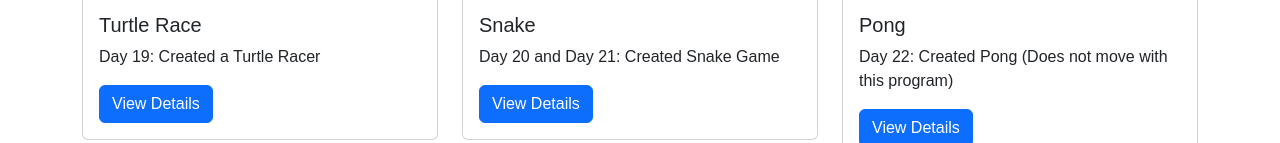
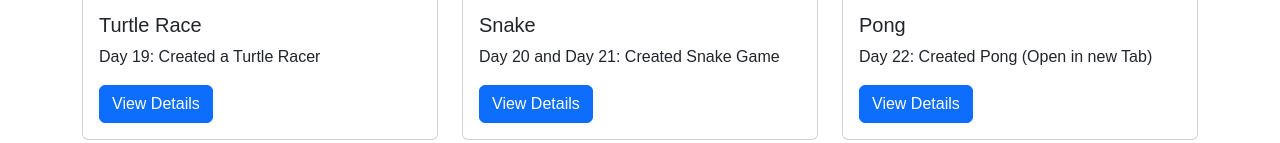
Before and after one commit to bksrohan/PythonPortfolio, a plain HTML site: page index.html in a window 1280 px wide. Shown: the part 2408-2551 px from the top of the page. Drawn offline with nearby package versions, Linux system fonts and the light colour scheme.

Commit message:
Update index.html
updated project 23 desc

```diff
--- a/index.html
+++ b/index.html
@@ -239,7 +239,7 @@
                      <img src="python.png" class="card-img-top" alt="Project 1">
                      <div class="card-body">
                         <h5 class="card-title">Pong</h5>
-                        <p class="card-text">Day 22: Created Pong (Does not move with this program)</p>
+                        <p class="card-text">Day 22: Created Pong (Open in new Tab)</p>
                         <a href="https://codehs.com/sandbox/id/pong-JiOf6N/run" class="btn btn-primary">View Details</a>
                      </div>
                   </div>
```
